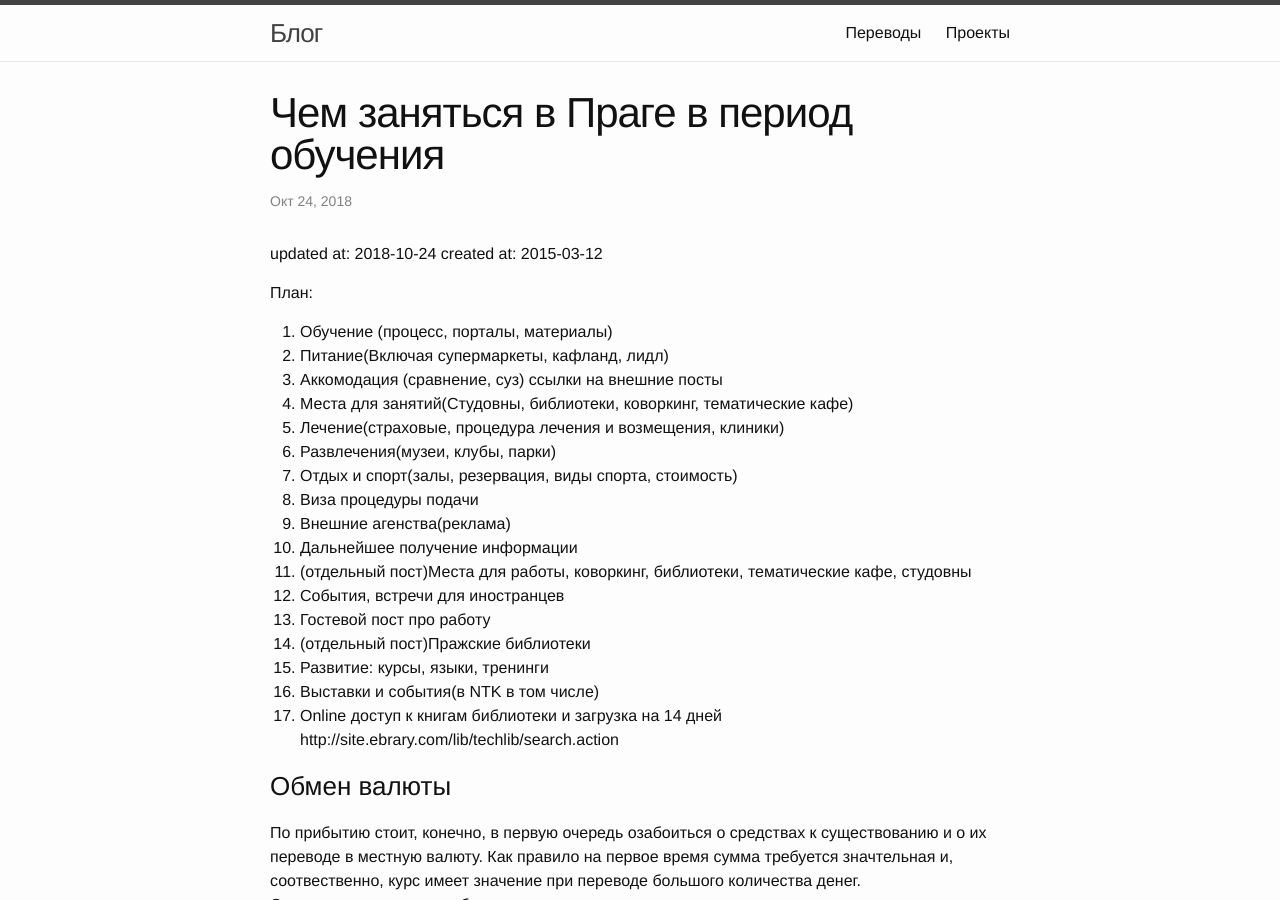
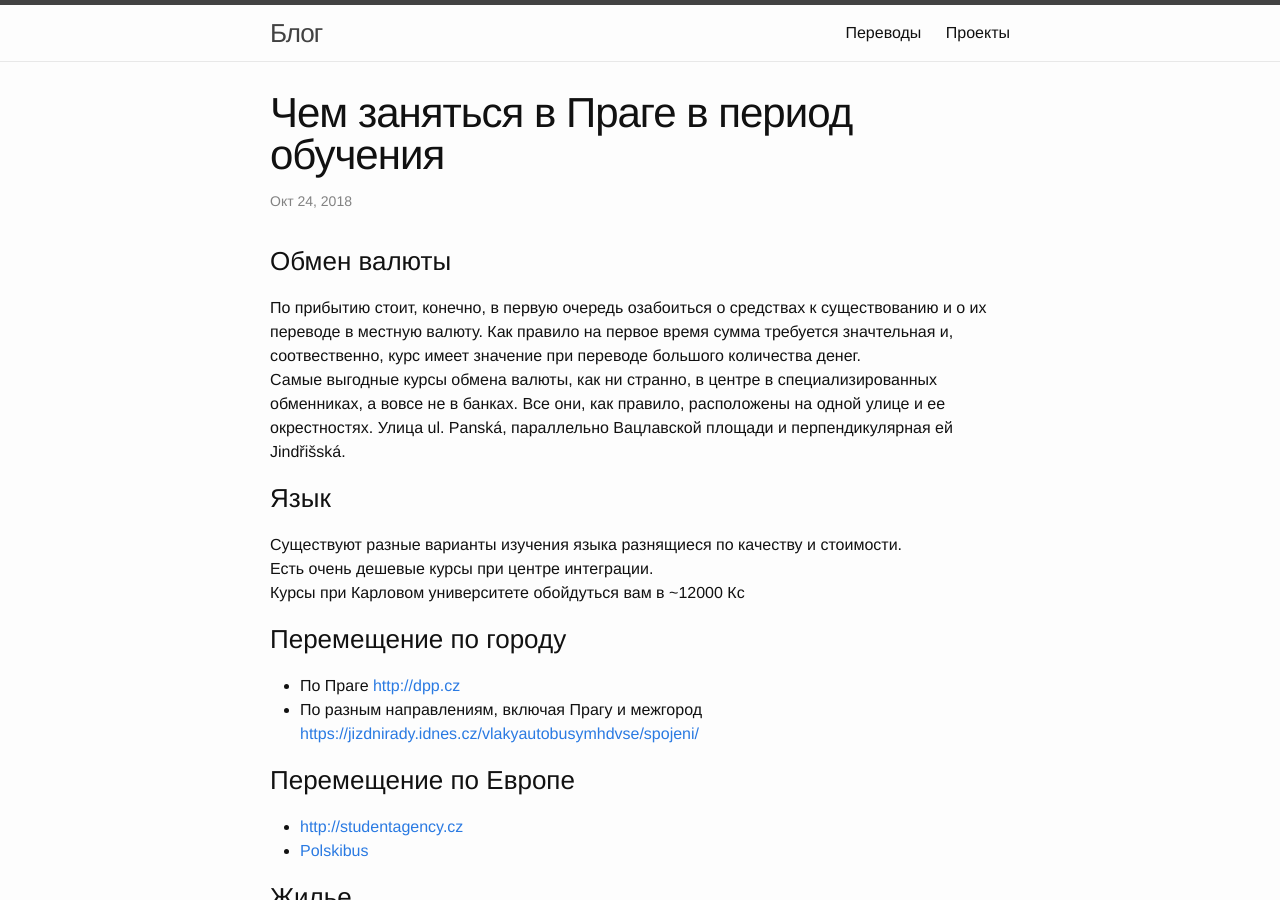
Before and after one commit to famer/rublog, a Jekyll site: the page built from _posts/2018-10-24-prague-bootstrap-document.md, in a window 1280 px wide and 900 px high. Built offline with Jekyll 4.4.1, drawn with Linux system fonts in a browser that asks for light colours.

Commit message:
Drop plan and creation/modification dates

```diff
--- a/_posts/2018-10-24-prague-bootstrap-document.md
+++ b/_posts/2018-10-24-prague-bootstrap-document.md
@@ -3,28 +3,6 @@ title: Чем заняться в Праге в период обучения
 layout: post
 created_date: 2015-03-12
 ---
-updated at: {{ page.date | date: "%Y-%-m-%-d"}}
-created at: {{ page.created_date }}
-
-План:
-
-1.  Обучение (процесс, порталы, материалы)
-2.  Питание(Включая супермаркеты, кафланд, лидл)
-3.  Аккомодация (сравнение, суз) ссылки на внешние посты
-4.  Места для занятий(Студовны, библиотеки, коворкинг, тематические кафе)
-5.  Лечение(страховые, процедура лечения и возмещения, клиники)
-6.  Развлечения(музеи, клубы, парки)
-7.  Отдых и спорт(залы, резервация, виды спорта, стоимость)
-8.  Виза процедуры подачи
-9.  Внешние агенства(реклама)
-10.  Дальнейшее получение информации
-11.  (отдельный пост)Места для работы, коворкинг, библиотеки, тематические кафе, студовны
-12.  События, встречи для иностранцев
-13.  Гостевой пост про работу
-14.  (отдельный пост)Пражские библиотеки
-15.  Развитие: курсы, языки, тренинги
-16.  Выставки и события(в NTK в том числе)
-17.  Online доступ к книгам библиотеки и загрузка на 14 дней http://site.ebrary.com/lib/techlib/search.action
 
 ### Обмен валюты
 
```
